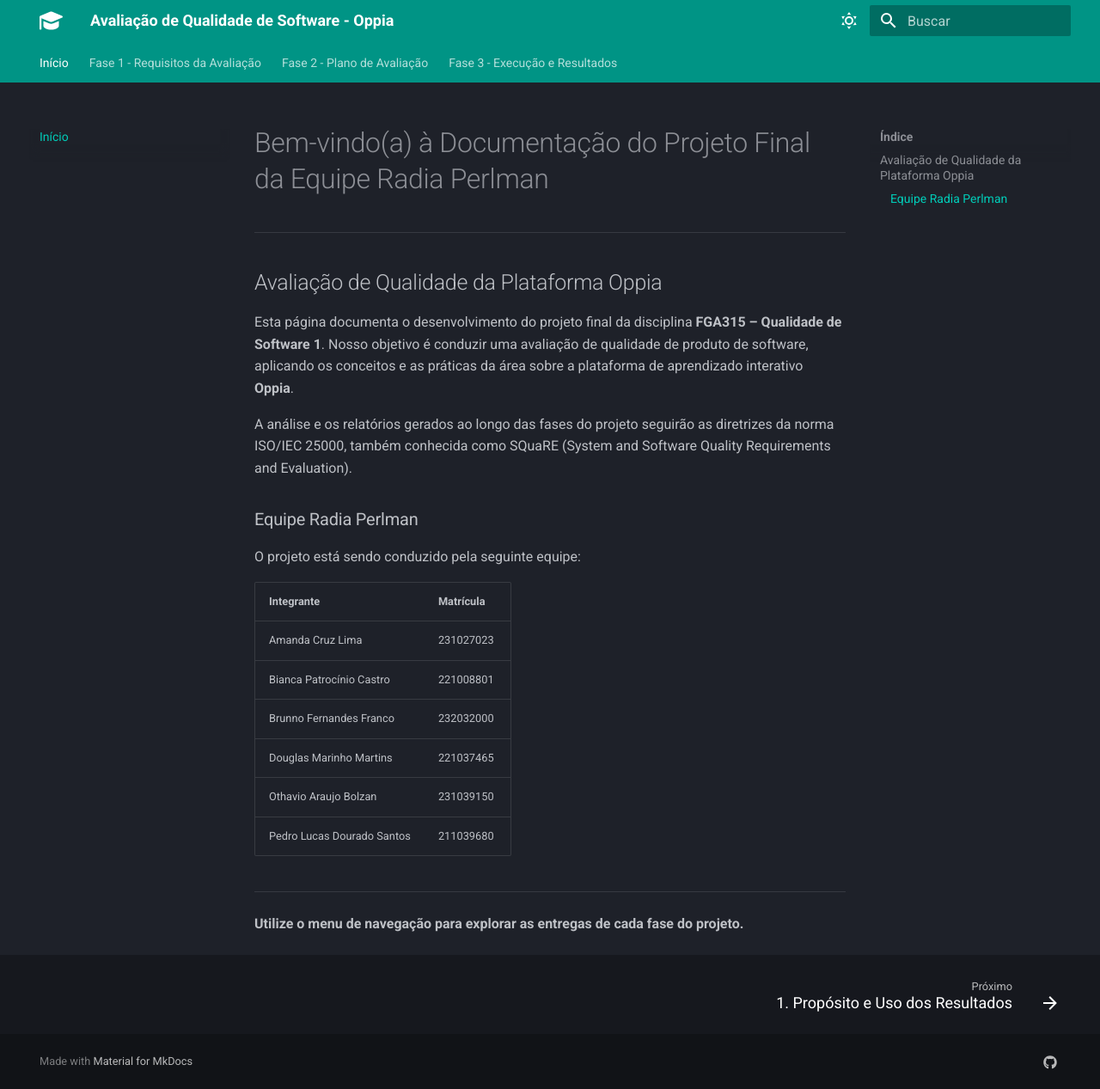
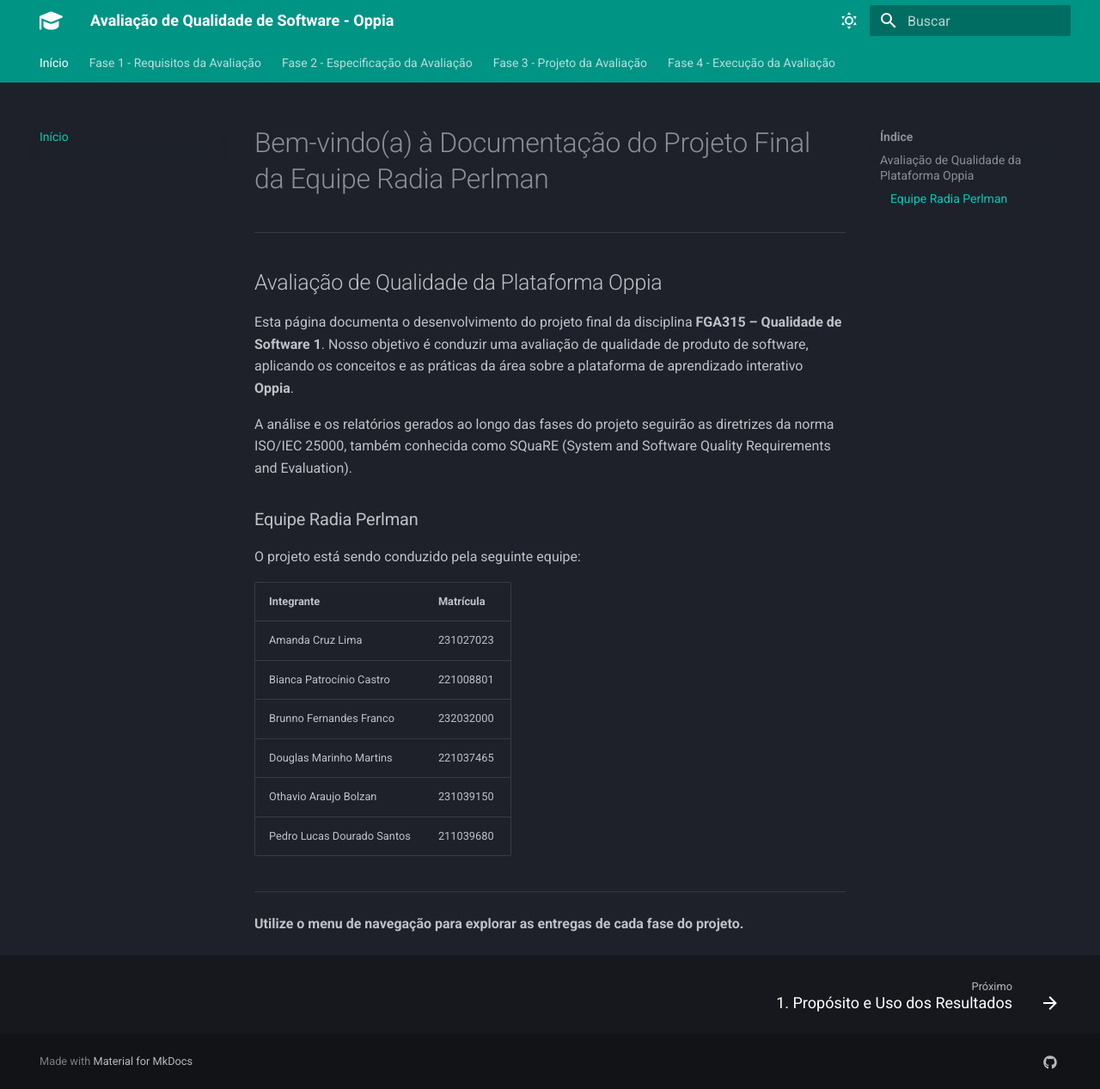
Before and after one commit to FCTE-Qualidade-de-Software-1/2025-2_T02_Radia_Perlman, an MkDocs documentation site: the page built from docs/index.md, in a window 1280 px wide and 1267 px high. Shown: the whole window at 86% size. Built offline with MkDocs 1.6.1 and Material for MkDocs 9.7.7, drawn with Linux system fonts in a browser that asks for light colours.

Commit message:
Update mkdocs.yml

```diff
--- a/mkdocs.yml
+++ b/mkdocs.yml
@@ -10,10 +10,12 @@
       - 4. Modelo de Qualidade (SQuaRE): fase1/04_modelo_qualidade.md
       - 5. Escopo e Profundidade da Avaliação: fase1/05_escopo.md
       - 6. Vínculo com ODS: fase1/06_ods.md
-  - Fase 2 - Plano de Avaliação:
+  - Fase 2 - Especificação da Avaliação:
       - (A ser definido): fase2/placeholder.md
-  - Fase 3 - Execução e Resultados:
+  - Fase 3 - Projeto da Avaliação:
       - (A ser definido): fase3/placeholder.md
+  - Fase 4 - Execução da Avaliação:
+      - (A ser definido): fase4/placeholder.md
 
 theme:
   name: material
```
